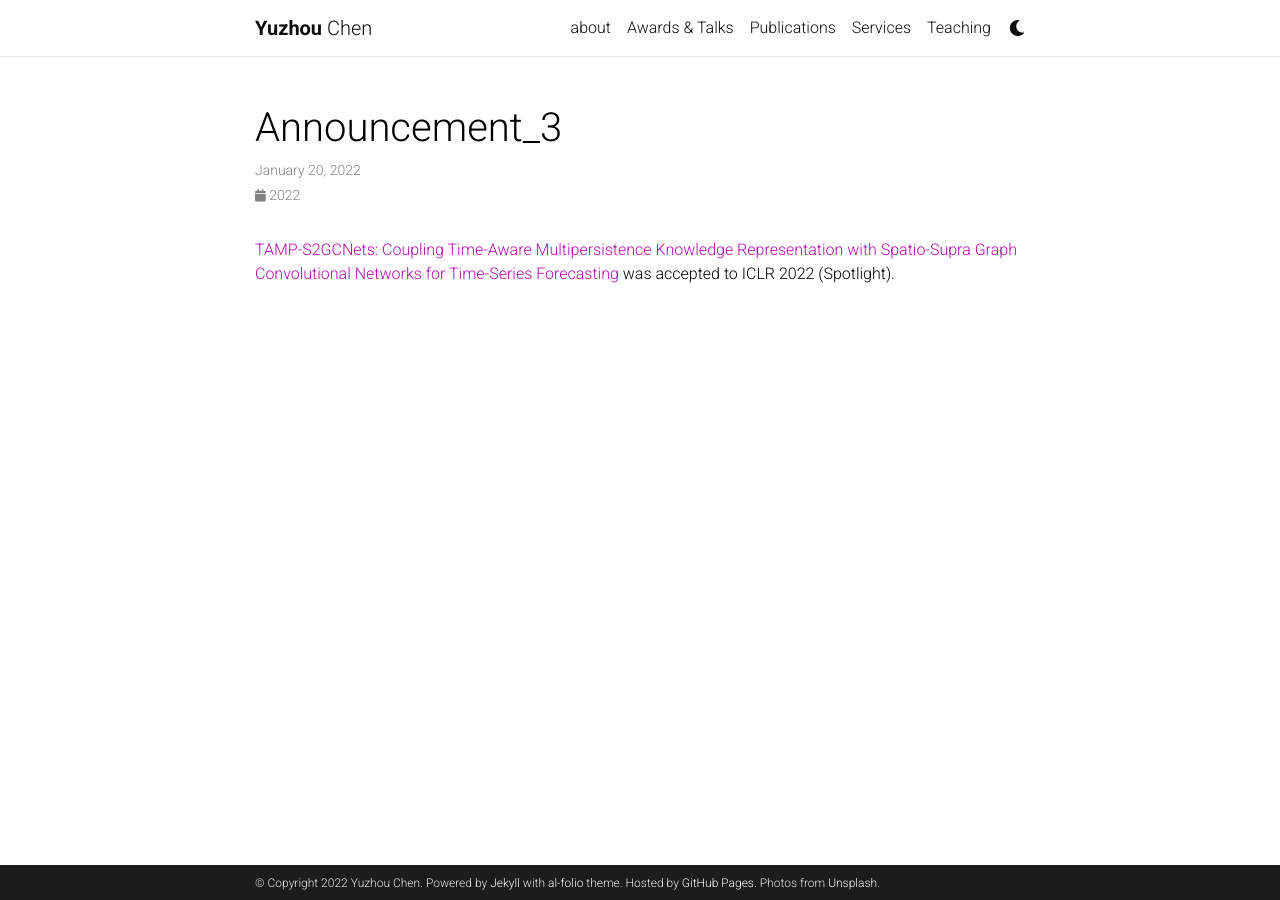
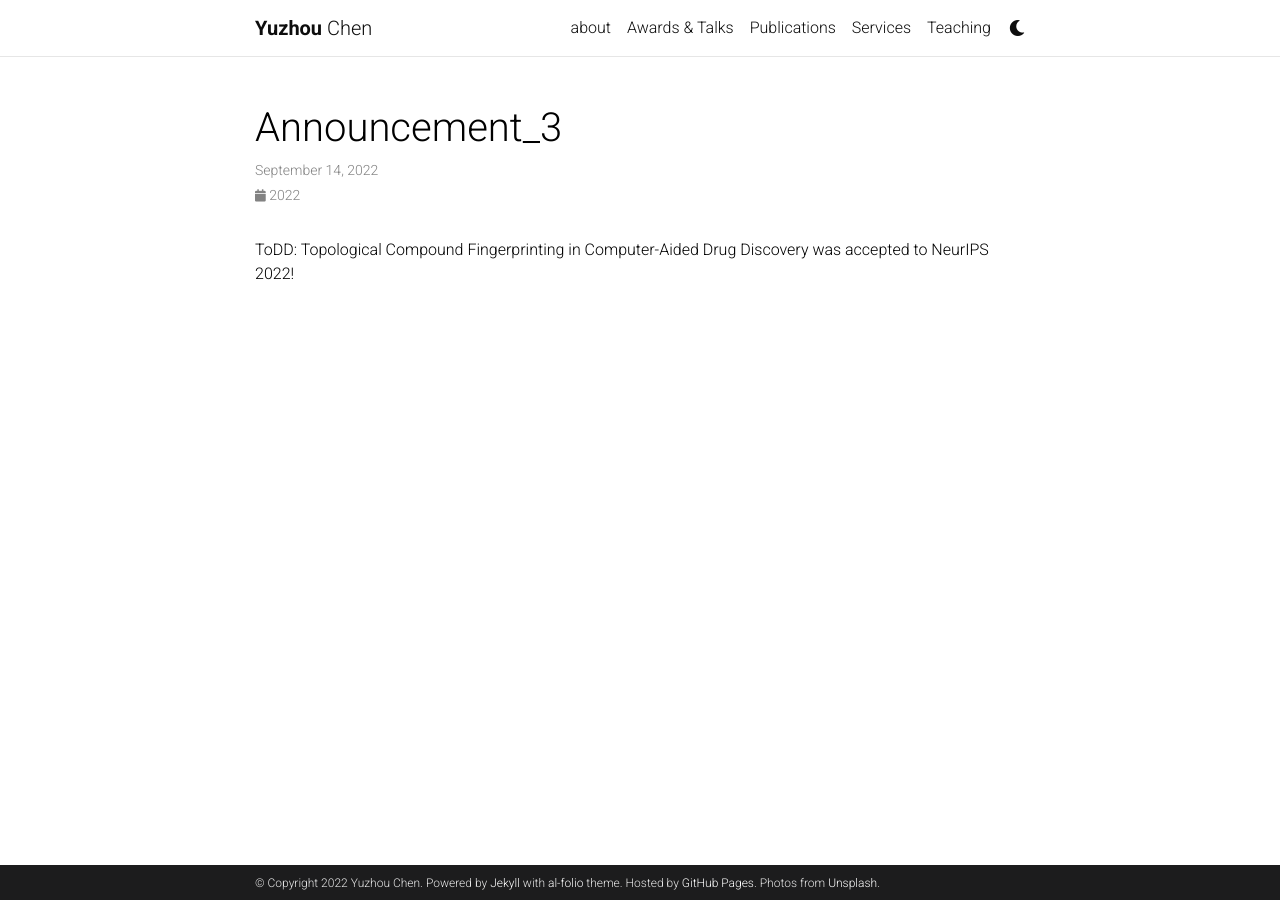
Before and after one commit to yuzhouguangc/yuguang_website, a Jekyll site: the page built from _news/announcement_3.md, in a window 1280 px wide. Built offline with Jekyll 4.4.1, drawn with Linux system fonts in a browser that asks for light colours; comment, search, counter and statistics services are not loaded; a style sheet for code colours, icons or effects is not loaded.

Commit message:
Update announcement_3.md

```diff
--- a/_news/announcement_3.md
+++ b/_news/announcement_3.md
@@ -1,7 +1,7 @@
 ---
 layout: post
-date: 2022-01-20
+date: 2022-09-14
 inline: True
 ---
 
-<a href='https://openreview.net/forum?id=wv6g8fWLX2q'>TAMP-S2GCNets: Coupling Time-Aware Multipersistence Knowledge Representation with Spatio-Supra Graph Convolutional Networks for Time-Series Forecasting </a>was accepted to ICLR 2022 (Spotlight).
+ToDD: Topological Compound Fingerprinting in Computer-Aided Drug Discovery was accepted to NeurIPS 2022!
```
